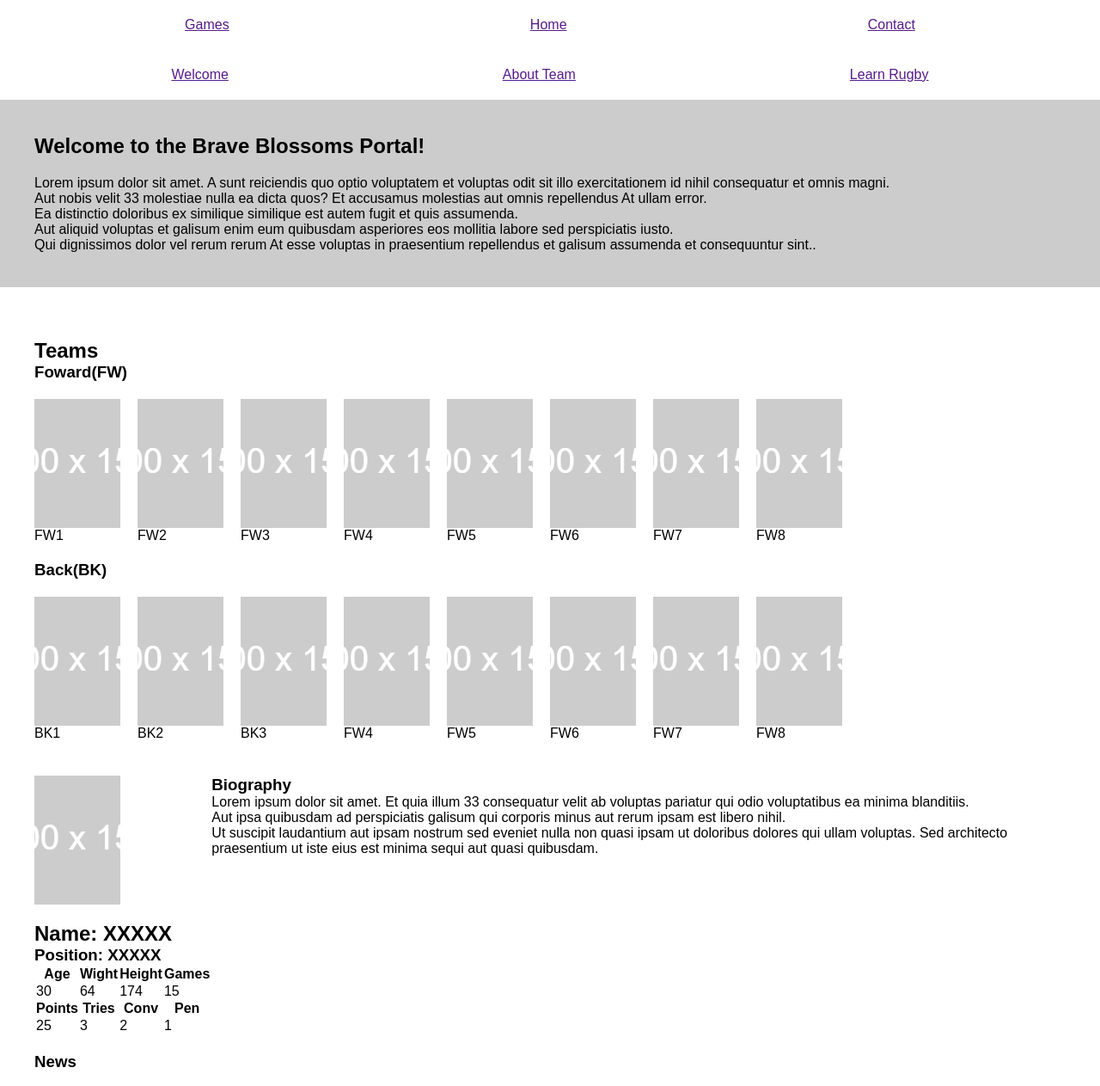
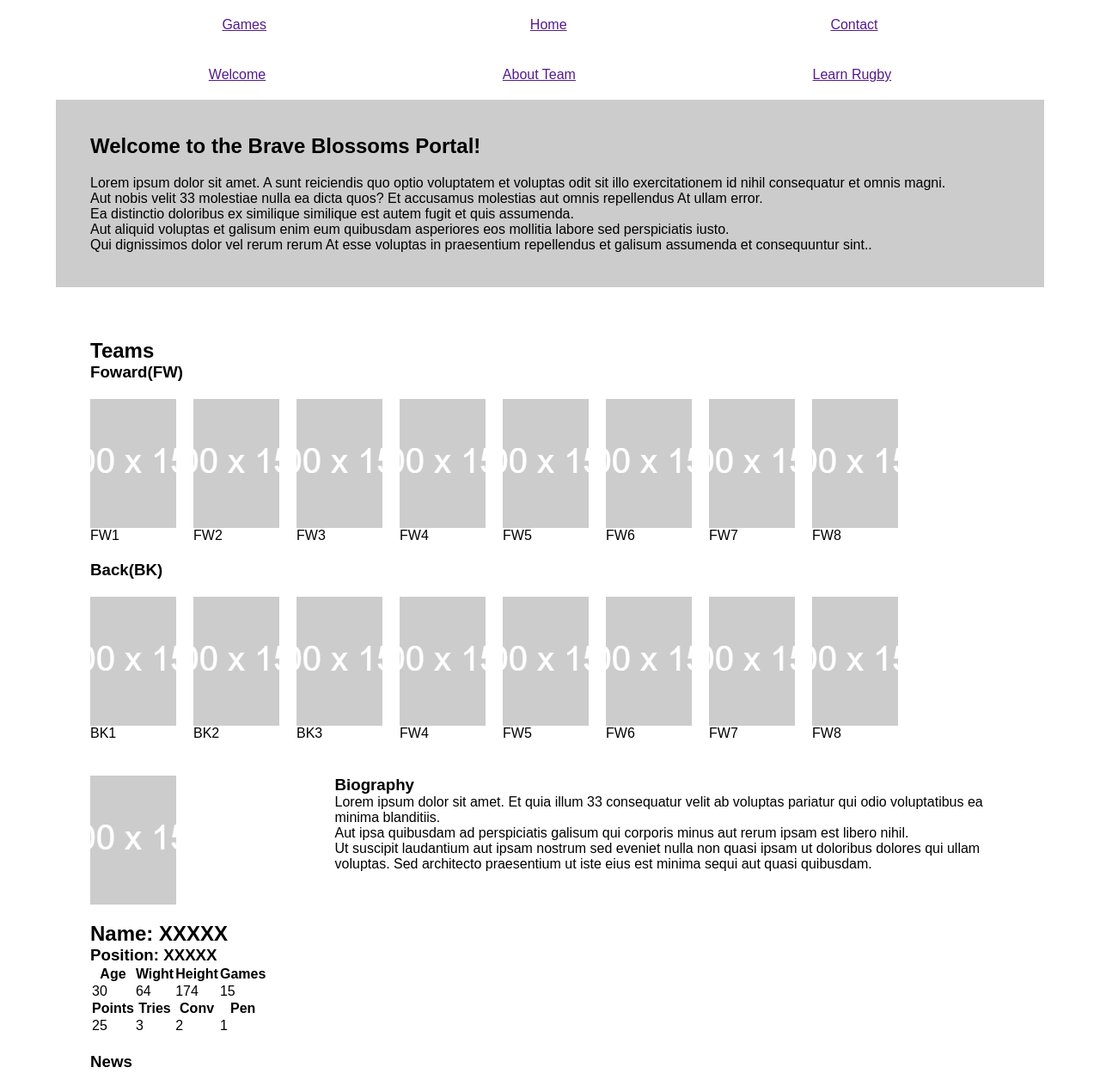
Before and after one commit to Sozai83/COS60015-Assignment1, a plain HTML site: page index.html in a window 1280 px wide. Shown: the top 1263 px of the page at 86% size. Drawn offline with Linux system fonts and the light colour scheme.

Commit message:
added stylings

```diff
--- a/css/style.css
+++ b/css/style.css
@@ -6,6 +6,11 @@
 
 ul{
     list-style: none;
+}
+
+.wrapper{
+    max-width: 1150px;
+    margin: 0 auto;
 }
 
 #top-nav,
@@ -75,6 +80,10 @@ section#teams figure img{
 
 section#teams figure figcaption{
     padding-right: 20px;
+}
+
+section.bio{
+    width: 500px;
 }
 
 section#learn_rugby article{
--- a/index.html
+++ b/index.html
@@ -11,6 +11,7 @@
     </head>
     <body>
         <header>
+            <div class="wrapper">
                 <nav id="top-nav">
                     <ul>
                         <li><a href="">Games</a></li>
@@ -18,8 +19,10 @@
                         <li><a href="">Contact</a></li>
                     </ul>
                 </nav>
+            </div>
         </header>
         <main>
+            <div class="wrapper">
                 <nav id="second-nav">
                     <ul>
                         <li><a href="">Welcome</a></li>
@@ -240,7 +243,9 @@
                     </section>
                 </section>
             </main>
+            </div>
         <aside id="games">
+            <div class="wrapper">
                 <nav>
                     <ul>
                         <li>2023</li>
@@ -324,8 +329,10 @@
                         </div>
                     </section>
                 </section>
+            </div>
         </aside>
         <aside id="contact">
+            <div class="wrapper">
                 <h2>Contact us</h2>
             <form id="contact-form">
                 <ul>
@@ -362,8 +369,10 @@
                     </li>
                 </ul>
             </form>
+            </div>
         </aside>
         <footer>
+            <div class="wrapper">
                 <section id="subscription">
                     <h2>Subscribe to news letters</h2>
                     <form>
@@ -415,6 +424,7 @@
                         <email>xxx.xxx@xxxx.com</email>
                     </div>
                 </section>
+            </div>
         </footer>
     </body>
 </html>
```
Lines whose indentation alone changed are shown as unchanged.
